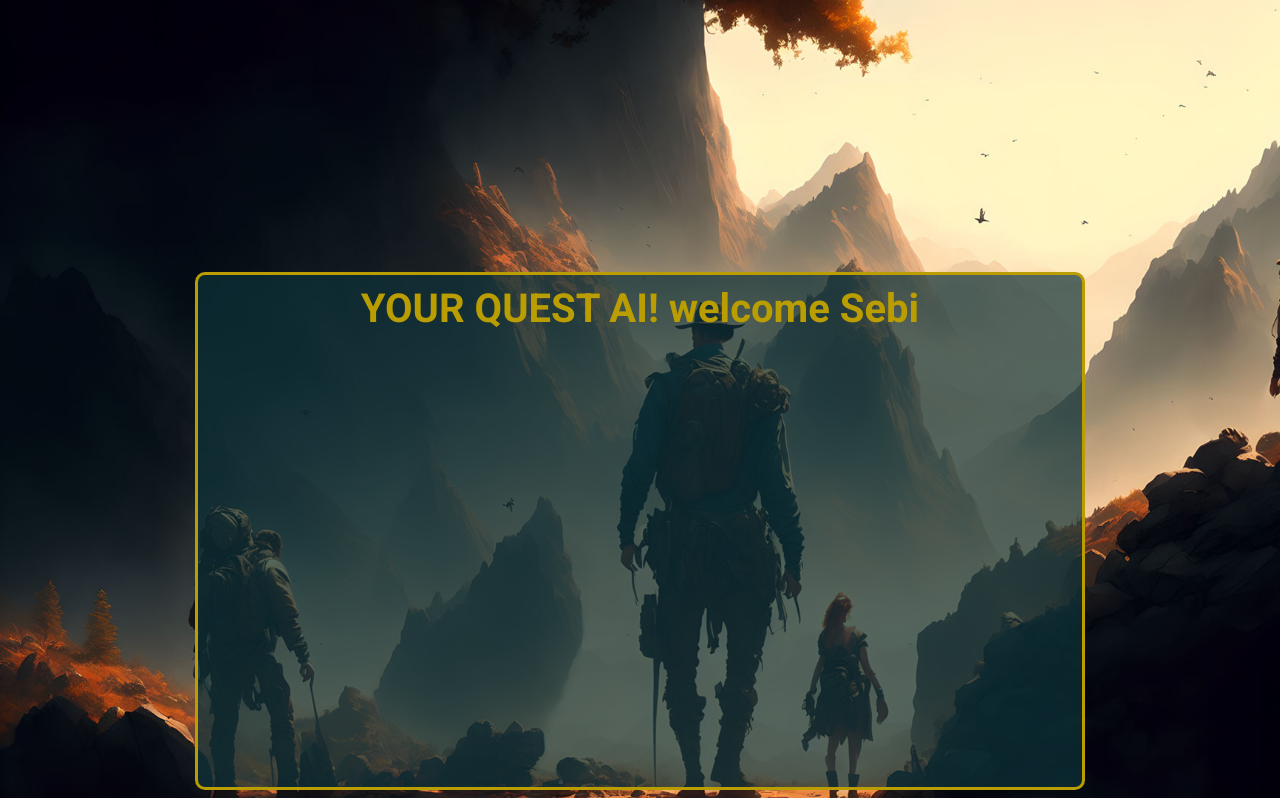
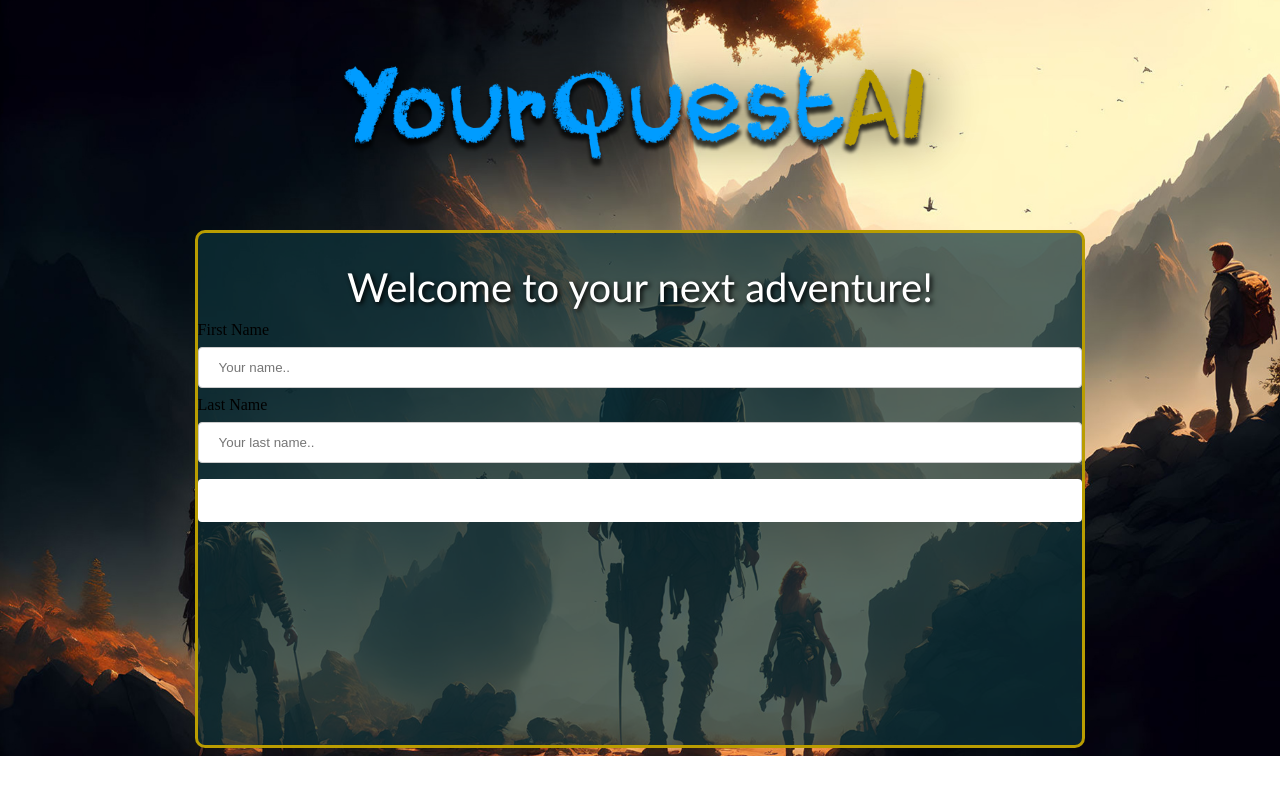
Before and after one commit to sebso505/AdventureGameAI, a Flask app: page / in a window 1280 px wide. Run offline with Flask 2, Linux system fonts and the light colour scheme.

Commit message:
new changes
design

```diff
--- a/YourQuestAI/static/style.css
+++ b/YourQuestAI/static/style.css
@@ -1,4 +1,3 @@
-@import url('https://fonts.googleapis.com/css?family=Roboto:700&display=swap');
 body {
   background-image: url("images/start_background.jpg");
   background-repeat: no-repeat;
@@ -7,27 +6,54 @@
 }
 
 .first{
-  font-family: 'Roboto', sans-serif;
+  font-family: 'Trebuchet MS', sans-serif;
   font-size: 40px;
-  color: #b99d01;
+  color: #ffffff;
   text-align: center;
   padding: 10px;
+  text-shadow: 2px 2px 5px black;
+  margin-top:20px;
 }
 .forma{
   height: 32em;
-  margin: auto;
+  margin-left: auto;
+  margin-right: auto;
   width: 70%;
   border: 3px;
   border-radius: 10px;
   border-color: #b99d01;
   background-color: rgba(14, 50, 57, 0.7);
-  margin-top:17em;
+  margin-top:1em;
   border-style: solid;
 }
 
-.logo{
-  background-image: url("images/logo.png");
-  background-repeat: no-repeat;
-  height: 20em;
-  margin: auto;
+img {
+  max-width: 100%;
+  height: auto;
+  display: block;
+  margin-left: auto;
+  margin-right: auto;
 }
+
+input[type=text], select {
+  width: 100%;
+  padding: 12px 20px;
+  margin: 8px 0;
+  display: inline-block;
+  border: 1px solid #ccc;
+  border-radius: 4px;
+  box-sizing: border-box;
+}
+input[type=submit] {
+  width: 100%;
+  background-color: #ffffff;
+  color: white;
+  padding: 14px 20px;
+  margin: 8px 0;
+  border: none;
+  border-radius: 4px;
+  cursor: pointer;
+}
+input[type=submit]:hover {
+  background-color: #45a049;
+}
--- a/YourQuestAI/templates/index.html
+++ b/YourQuestAI/templates/index.html
@@ -9,12 +9,22 @@
 
 </head>
 <body>
-
+<img src="static/images/logo.png" alt="Logo" width="700">
 <div class="forma">
     <div class="first">
-        YOUR QUEST AI!
-        welcome {{name}}
+        Welcome to your next adventure!
     </div>
+    <div>
+  <form action="/action_page.php">
+    <label for="fname">First Name</label>
+    <input type="text" id="fname" name="firstname" placeholder="Your name..">
+
+    <label for="lname">Last Name</label>
+    <input type="text" id="lname" name="lastname" placeholder="Your last name..">
+
+    <input type="submit" value="Submit">
+  </form>
+</div>
 </div>
 </body>
 </html>
```
